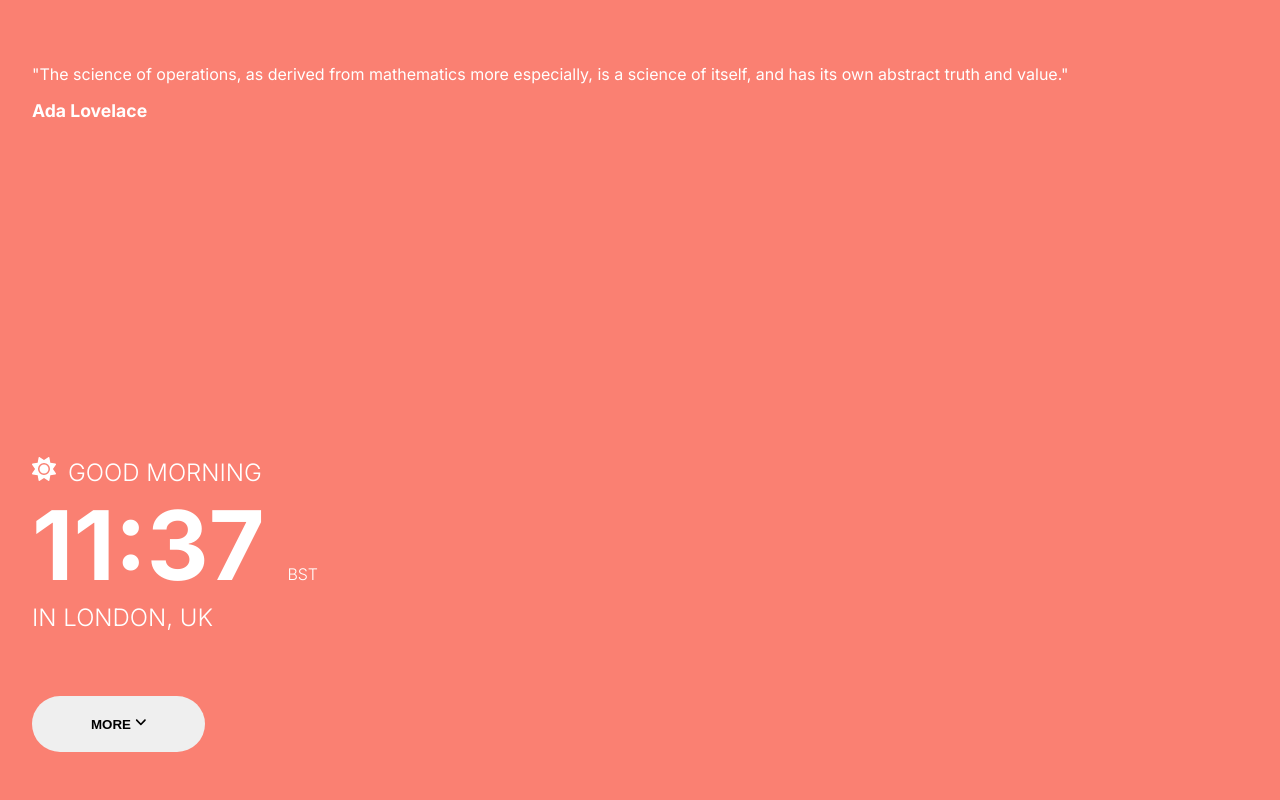
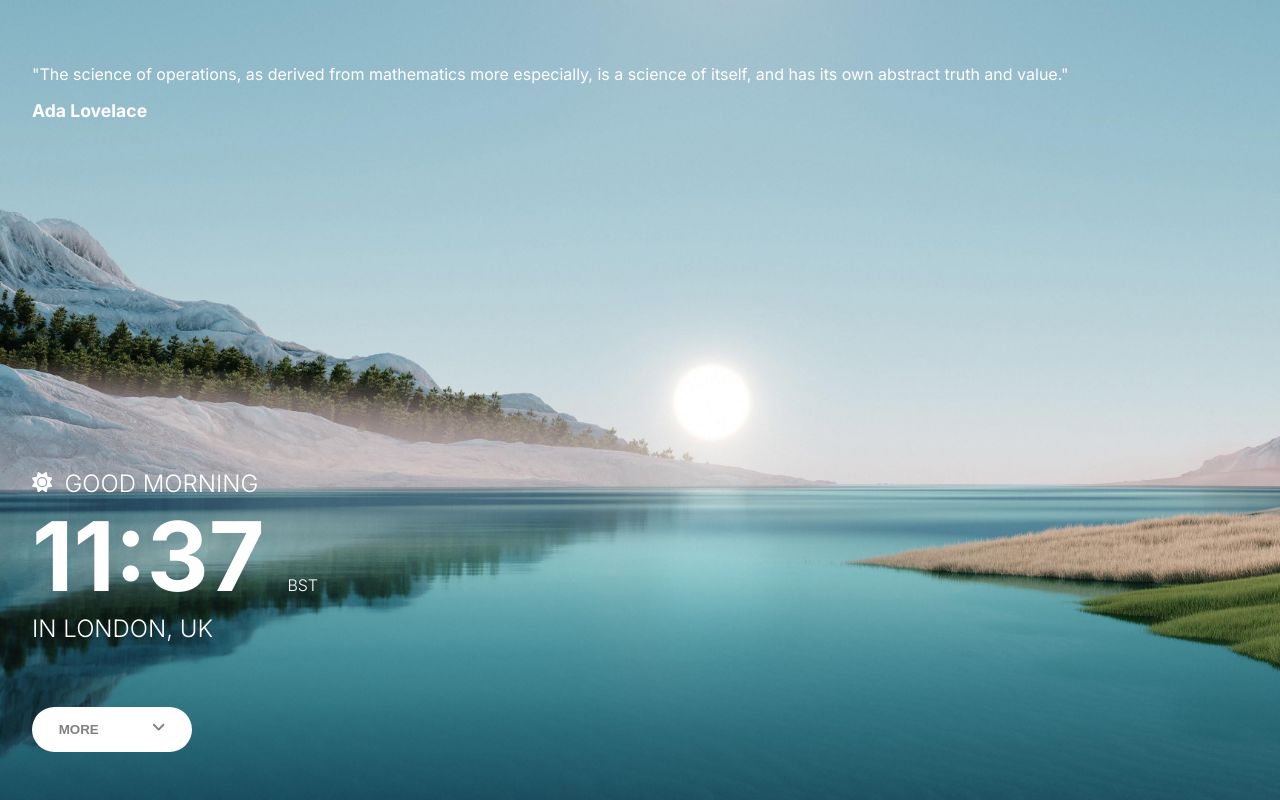
Before and after one commit to BrandTrump/Clock-Application, a Next.js app: page / in a window 1280 px wide. Built offline with nearby package versions, Linux system fonts and the light colour scheme.

Commit message:
style: changed background to an image & adjusted button size

```diff
--- a/components/styles/HomePage.styled.ts
+++ b/components/styles/HomePage.styled.ts
@@ -1,9 +1,13 @@
 import styled from "styled-components";
+import bgImg from "@/assets/images/vuubpj07ny571.jpg";
 
 export const MainContainer = styled.div`
   margin: 0;
   padding: 0;
-  background-color: salmon;
+  background-image: url(${bgImg?.src});
+  width: 100%;
+  background-size: cover;
+  background-repeat: no-repeat;
   display: flex;
   flex-direction: column;
   height: 100vh;
@@ -19,11 +23,22 @@ export const ClockInformation = styled.div`
   button {
     border: none;
     border-radius: 10em;
-    padding: 1.5em;
     cursor: pointer;
     text-transform: uppercase;
     font-weight: 600;
-    width: 13em;
+    padding: 1em 2em;
+    width: 12em;
+    color: gray;
+    background-color: white;
+    display: flex;
+    justify-content: space-between;
+    align-items: center;
+
+    svg {
+      fill: gray;
+      width: 1em;
+      height: auto;
+    }
   }
 `;
 
@@ -59,6 +74,8 @@ export const TimeInformation = styled.div`
     svg {
       fill: white;
       margin-right: 0.5em;
+      width: 0.85em;
+      height: auto;
     }
   }
 `;
```
